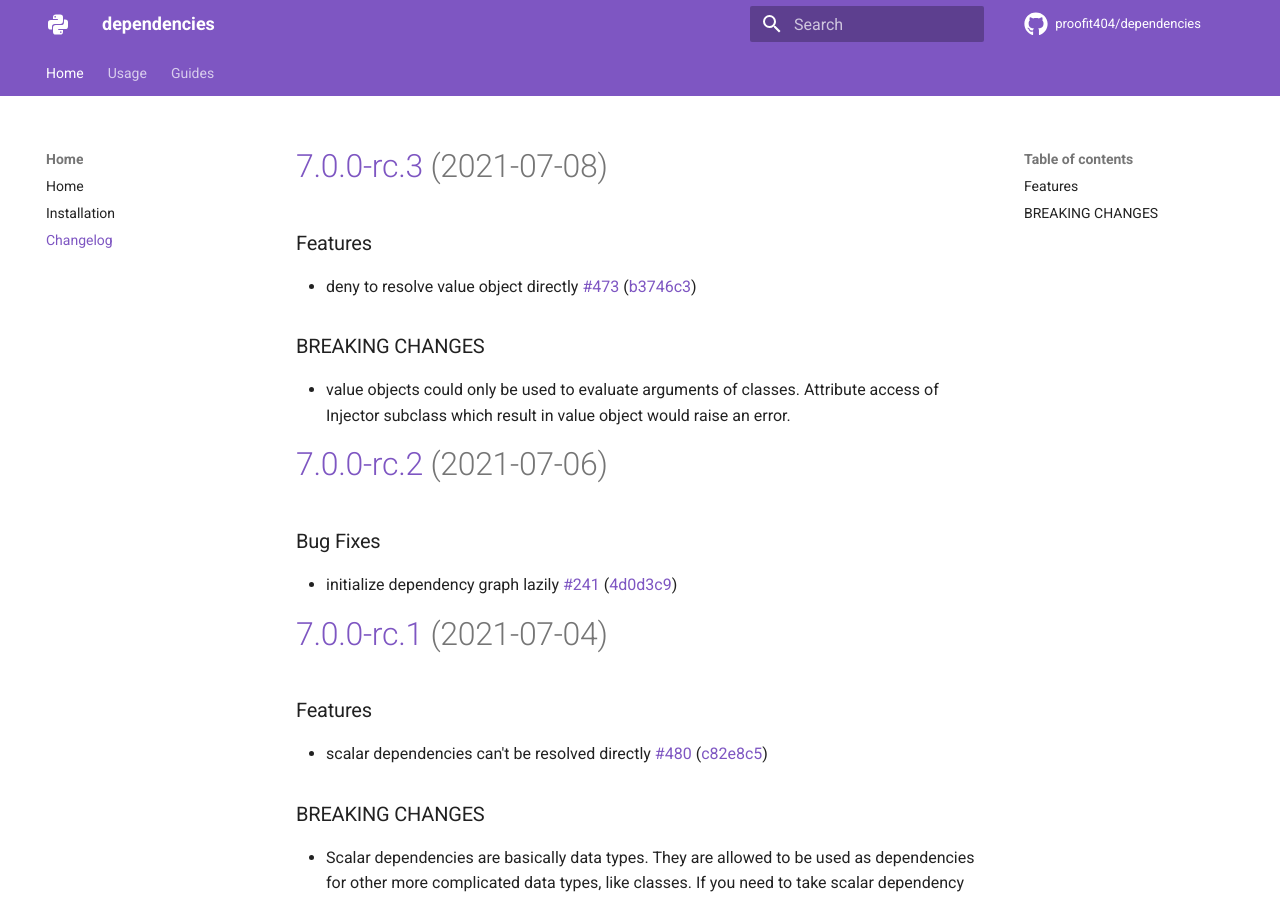
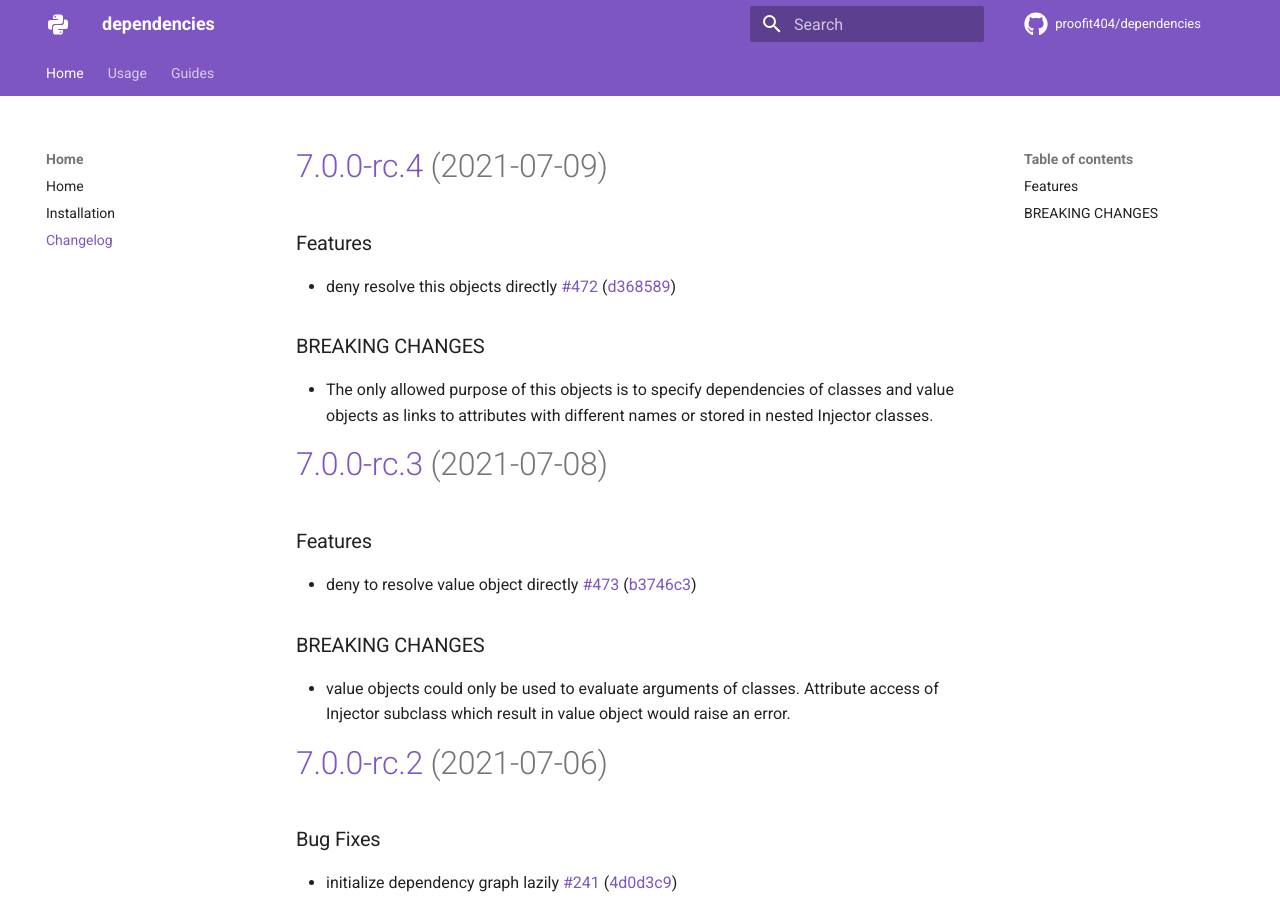
Before and after one commit to proofit404/dependencies, an MkDocs documentation site: the page built from docs/changelog.md, in a window 1280 px wide and 900 px high. Built offline with MkDocs 1.6.1 and Material for MkDocs 9.7.7, drawn with Linux system fonts in a browser that asks for light colours; comment, search, counter and statistics services are not loaded.

Commit message:
chore(release): 7.0.0-rc.4 [skip ci]
# [7.0.0-rc.4](https://github.com/proofit404/dependencies/compare/7.0.0-rc.3...7.0.0-rc.4) (2021-07-09)

### Features

* deny resolve this objects directly [#472](https://github.com/proofit404/dependencies/issues/472) ([d368589](https://github.com/proofit404/dependencies/commit/d368589ed2d6d2f8800caab9d36cb83ef1ea8fba))

### BREAKING CHANGES

* The only allowed purpose of this objects is
to specify dependencies of classes and value objects as links
to attributes with different names or stored in nested Injector
classes.

```diff
--- a/docs/changelog.md
+++ b/docs/changelog.md
@@ -1,3 +1,17 @@
+# [7.0.0-rc.4](https://github.com/proofit404/dependencies/compare/7.0.0-rc.3...7.0.0-rc.4) (2021-07-09)
+
+### Features
+
+- deny resolve this objects directly
+  [#472](https://github.com/proofit404/dependencies/issues/472)
+  ([d368589](https://github.com/proofit404/dependencies/commit/d368589ed2d6d2f8800caab9d36cb83ef1ea8fba))
+
+### BREAKING CHANGES
+
+- The only allowed purpose of this objects is to specify dependencies of classes
+  and value objects as links to attributes with different names or stored in
+  nested Injector classes.
+
 # [7.0.0-rc.3](https://github.com/proofit404/dependencies/compare/7.0.0-rc.2...7.0.0-rc.3) (2021-07-08)
 
 ### Features
--- a/pyproject.toml
+++ b/pyproject.toml
@@ -19,7 +19,7 @@ packages = [
 ]
 readme = "docs/index.md"
 repository = "https://github.com/proofit404/dependencies"
-version = "7.0.0-rc.3"
+version = "7.0.0-rc.4"
 
 [tool.poetry.dependencies]
 python = "~3.6 || ~3.7 || ~3.8 || ~3.9"
```
